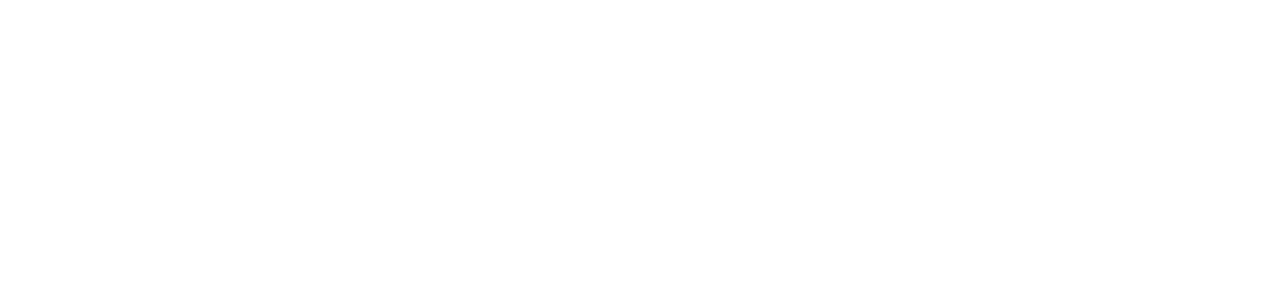
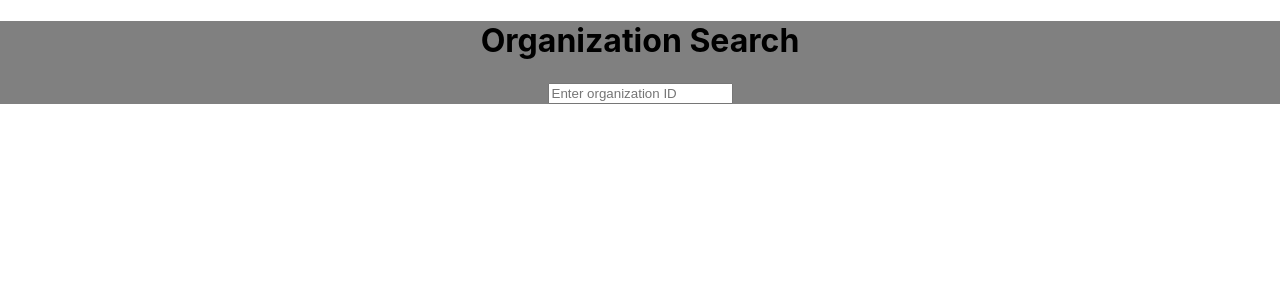
Before and after one commit to t-pawlisiak/hackathon-ui, a React (Create React App) app: page / in a window 1280 px wide. Shown: the top 300 px of the page. Built offline with nearby package versions, Linux system fonts and the light colour scheme.

Commit message:
Organizatin Search

```diff
--- a/src/App.tsx
+++ b/src/App.tsx
@@ -1,10 +1,14 @@
 import React from 'react';
 import logo from './logo.svg';
 import './App.css';
+import OrganizationSearch from './components/OrganizationSearch';
+
 
 function App() {
   return (
     <div className="App">
+      <h1>Organization Search</h1>
+      <OrganizationSearch />
     </div>
   );
 }
--- /dev/null
+++ b/src/components/OrganizationSearch.tsx
@@ -0,0 +1,50 @@
+import React, { useState } from 'react';
+
+interface Organization {
+  id: number;
+  name: string;
+}
+
+const OrganizationSearch: React.FC = () => {
+  const [searchText, setSearchText] = useState('');
+  const [suggestions, setSuggestions] = useState<Organization[]>([]);
+
+  const handleSearchChange = async (event: React.ChangeEvent<HTMLInputElement>) => {
+    const inputValue = event.target.value;
+    setSearchText(inputValue);
+
+    if (inputValue.length >= 3) {
+      try {
+        const response = await fetch(`/api/organizations?query=${inputValue}`);
+        if (response.ok) {
+          const matchingOrganizations = await response.json();
+          setSuggestions(matchingOrganizations.slice(0, 10));
+        } else {
+          console.error('Failed to fetch organizations');
+        }
+      } catch (error) {
+        console.error('Error fetching organizations', error);
+      }
+    } else {
+      setSuggestions([]);
+    }
+  };
+
+  return (
+    <div>
+      <input
+        type="text"
+        placeholder="Enter organization ID"
+        value={searchText}
+        onChange={handleSearchChange}
+      />
+      <ul>
+        {suggestions.map(org => (
+          <li key={org.id}>{org.name}</li>
+        ))}
+      </ul>
+    </div>
+  );
+};
+
+export default OrganizationSearch;
```
